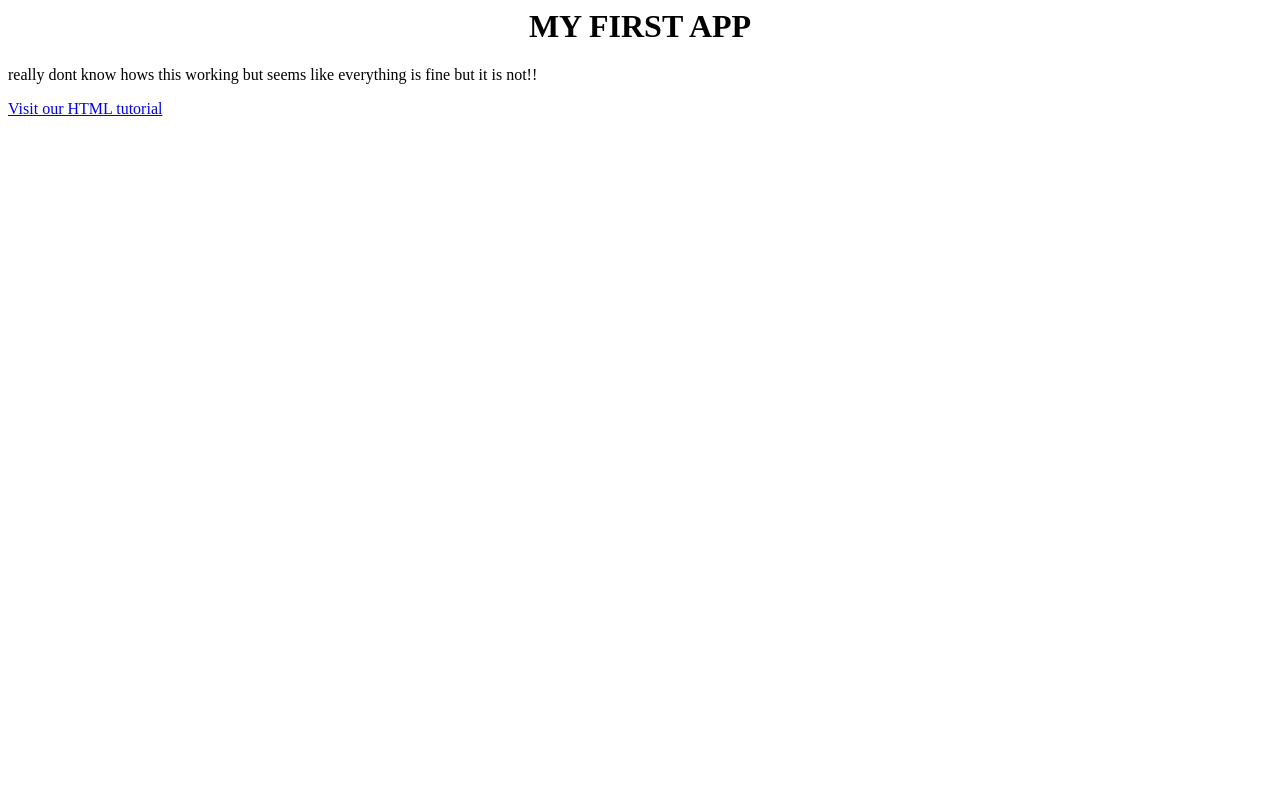
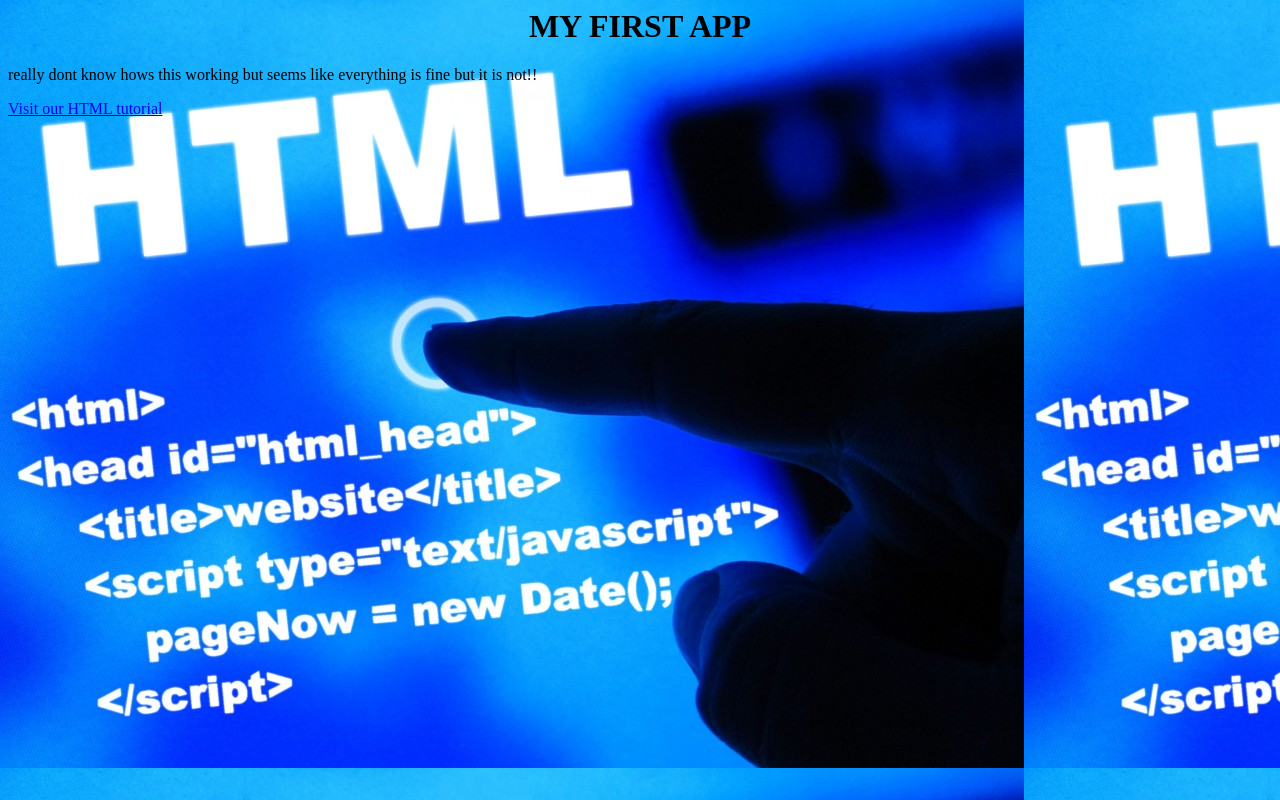
Before and after one commit to chetanvi/dbapp, a plain HTML site: page index.html in a window 1280 px wide. Drawn offline with Linux system fonts and the light colour scheme.

Commit message:
updating image in background

```diff
--- a/index.html
+++ b/index.html
@@ -3,7 +3,7 @@
 
 
 </head>
-<body stylebackground= "html-1024x768.jpg">
+<body  background= "html-1024x768.jpg">
   <h1><center>MY FIRST APP</center> </h1>
 
 <p>really dont know hows this working but seems like everything is fine but it is not!!</p>
```
